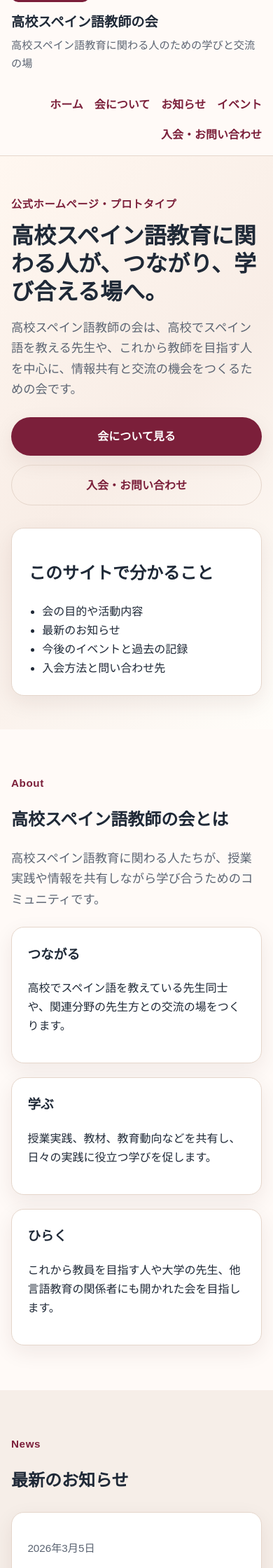
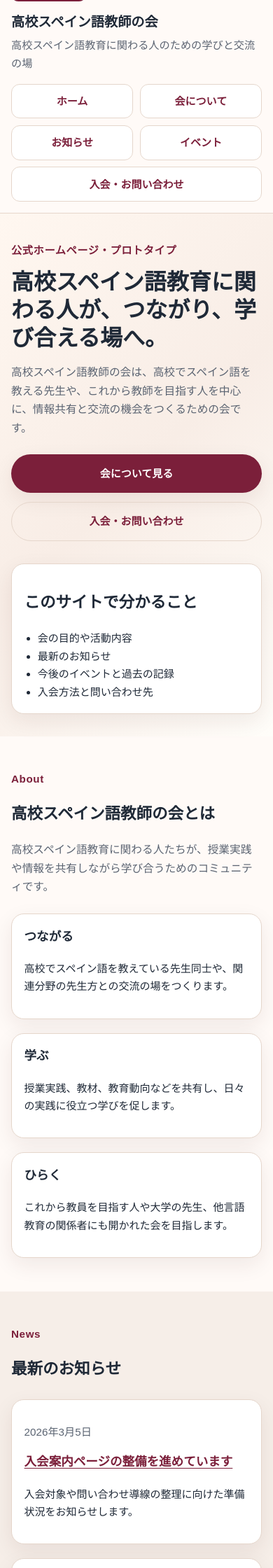
Before and after one commit to yescwecan/spanish_teachers, a Jekyll site: the page built from index.html, in a window 390 px wide. Shown: the top 2240 px of the page at 70% size. Built offline with Jekyll 4.4.1, drawn with Linux system fonts in a browser that asks for light colours.

Commit message:
Improve mobile layout and navigation

```diff
--- a/assets/css/style.css
+++ b/assets/css/style.css
@@ -309,11 +309,69 @@ img {
     align-items: flex-start;
     flex-direction: column;
   }
+
+  .site-nav {
+    width: 100%;
+  }
 }
 
 @media (max-width: 640px) {
+  body {
+    font-size: 15px;
+  }
+
+  .site-header {
+    position: static;
+  }
+
+  .header-inner {
+    gap: 1rem;
+  }
+
+  .site-nav ul {
+    gap: 0.6rem;
+    justify-content: flex-start;
+  }
+
+  .site-nav li {
+    flex: 1 1 calc(50% - 0.6rem);
+  }
+
+  .site-nav a {
+    display: block;
+    padding: 0.7rem 0.85rem;
+    background: var(--surface);
+    border: 1px solid var(--border);
+    border-radius: 12px;
+    text-align: center;
+  }
+
   .hero {
-    padding-top: 3.5rem;
+    padding: 2.5rem 0 2rem;
+  }
+
+  .section {
+    padding: 3rem 0;
+  }
+
+  .page-hero {
+    padding: 2.5rem 0 1rem;
+  }
+
+  .page-body {
+    padding-bottom: 3rem;
+  }
+
+  .lead,
+  .prose {
+    font-size: 0.98rem;
+  }
+
+  .card,
+  .hero-card,
+  .notice-box,
+  .callout {
+    padding: 1.1rem;
   }
 
   .button-row {
```
